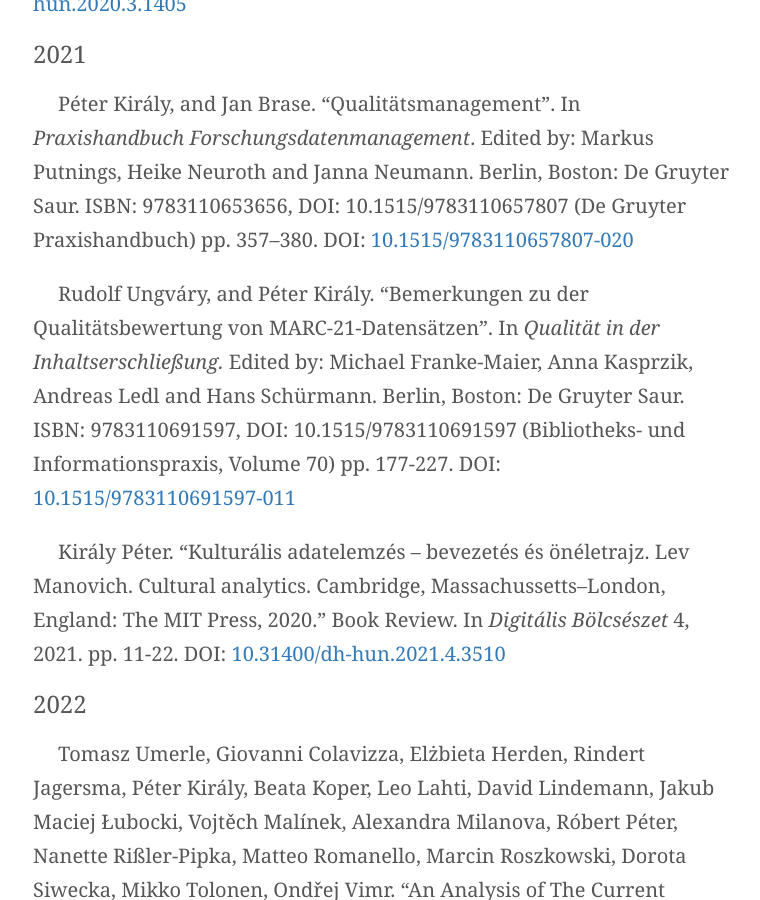
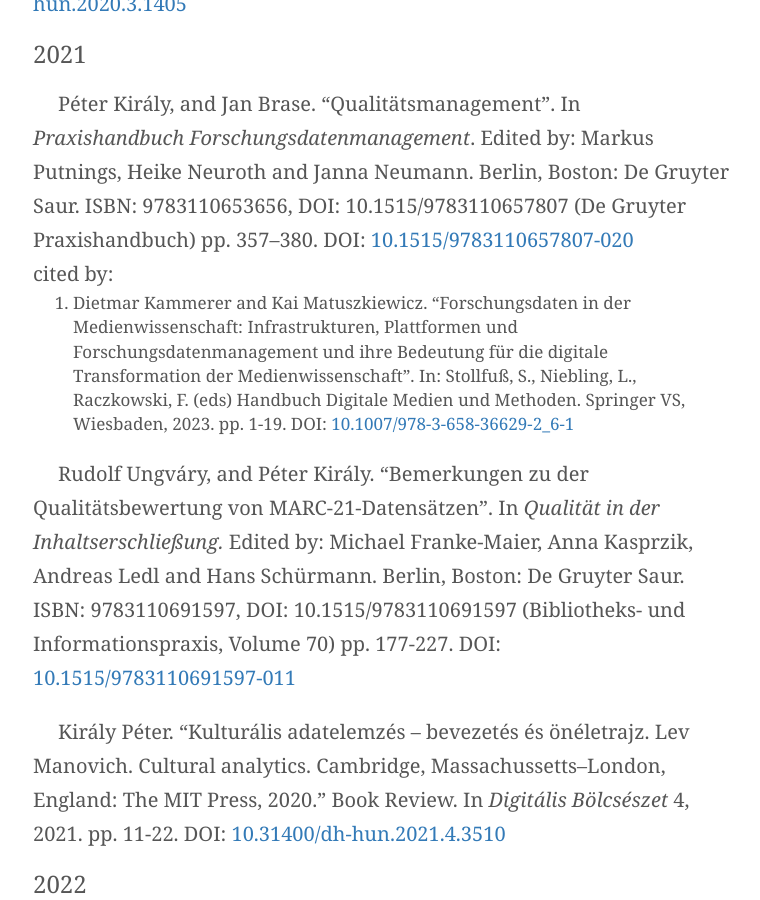
Before and after one commit to pkiraly/pkiraly.github.io, a Jekyll site: the page built from about.md, in a window 1280 px wide and 900 px high, scrolled down 11933 px. Shown: the whole window, without its empty margins (257-1017 px from the left). Built offline with Jekyll 4.4.1, drawn with Linux system fonts in a browser that asks for light colours; nearby versions of some CDN libraries; some web fonts are replaced; comment, search, counter and statistics services are not loaded; some of the changed text lies outside the part shown.

Commit message:
Kammerer-Matuszkiewicz, 2023

```diff
--- a/about.md
+++ b/about.md
@@ -168,7 +168,7 @@
 6. Jakob Voß. "Datenqualität als Grundlage qualitativer Inhaltserschließung." In _Qualität in der Inhaltserschließung._ Edited by: Michael Franke-Maier, Anna Kasprzik, Andreas Ledl and Hans Schürmann. Berlin, Boston: De Gruyter Saur. ISBN: 9783110691597, DOI: 10.1515/9783110691597 (Bibliotheks- und Informationspraxis, Volume 70) pp. 167-176. DOI: [10.1515/9783110691597-011](https://doi.org/10.1515/9783110691597-010)
 7. Vyacheslav Zavalin, Oksana L. Zavalina and Rachel Safa. "Patterns of Subject Metadata Change in MARC 21 Bibliographic Records for Video Recordings." _Proceedings of the Association for Information Science and Technology_ 58, no. 1 (2021): 543-547. DOI: [10.1002/pra2.494](https://doi.org/10.1002/pra2.494)
 8. Evan Bryer, Theppatorn Rhujittawiwat, John R. Rose, and Colin F. Wilder. "Improvement of Clustering Algorithms by Implementation of Spelling Based Ranking." _IADIS International Journal on Computer Science and Information Systems_ 2021. Vol. 16, No. 2, pp. 45-60. ISSN: 1646-3692. [iadisportal.org](http://www.iadisportal.org/ijcsis/papers/2021160204.pdf)
-9. Tomasz Umerle and Vojtěch Malínek. "Literarybibliography. eu—modelový příklad pro tvorbu mezinárodní oborové bibliografie." _Ceska Literatura_  70(2022):5. pp. 579--595. DOI: [10.51305/cl.2022.05.03](https://doi.org/10.51305/cl.2022.05.03)
+9. Tomasz Umerle and Vojtěch Malínek. "Literarybibliography.eu — modelový příklad pro tvorbu mezinárodní oborové bibliografie." _Ceska Literatura_  70(2022):5. pp. 579--595. DOI: [10.51305/cl.2022.05.03](https://doi.org/10.51305/cl.2022.05.03)
 
 Péter Király and Marco Büchler. “A teljesség minőségjelzőként való mérése az Europeanában”. (Hungarian translation of “Measuring completeness as metadata quality metric in Europeana”) In *Digitális Bölcsészet* 2, 2019. pp. 57-76. DOI: [10.31400/dh-hun.2019.2.388](https://doi.org/10.31400/dh-hun.2019.2.388)
 
@@ -180,7 +180,9 @@
 
 ### 2021
 
-Péter Király, and Jan Brase. "Qualitätsmanagement". In _Praxishandbuch Forschungsdatenmanagement_. Edited by: Markus Putnings, Heike Neuroth and Janna Neumann. Berlin, Boston: De Gruyter Saur. ISBN: 9783110653656, DOI: 10.1515/9783110657807 (De Gruyter Praxishandbuch) pp. 357–380. DOI: [10.1515/9783110657807-020](https://doi.org/10.1515/9783110657807-020)
+Péter Király, and Jan Brase. "Qualitätsmanagement". In _Praxishandbuch Forschungsdatenmanagement_. Edited by: Markus Putnings, Heike Neuroth and Janna Neumann. Berlin, Boston: De Gruyter Saur. ISBN: 9783110653656, DOI: 10.1515/9783110657807 (De Gruyter Praxishandbuch) pp. 357–380. DOI: [10.1515/9783110657807-020](https://doi.org/10.1515/9783110657807-020)<br/>
+cited by:<br/>
+1. Dietmar Kammerer and Kai Matuszkiewicz. "Forschungsdaten in der Medienwissenschaft: Infrastrukturen, Plattformen und Forschungsdatenmanagement und ihre Bedeutung für die digitale Transformation der Medienwissenschaft". In: Stollfuß, S., Niebling, L., Raczkowski, F. (eds) Handbuch Digitale Medien und Methoden. Springer VS, Wiesbaden, 2023. pp. 1-19. DOI: [10.1007/978-3-658-36629-2_6-1](https://doi.org/10.1007/978-3-658-36629-2_6-1)
 
 Rudolf Ungváry, and Péter Király. "Bemerkungen zu der Qualitätsbewertung von MARC-21-Datensätzen". In _Qualität in der Inhaltserschließung._ Edited by: Michael Franke-Maier, Anna Kasprzik, Andreas Ledl and Hans Schürmann. Berlin, Boston: De Gruyter Saur. ISBN: 9783110691597, DOI: 10.1515/9783110691597 (Bibliotheks- und Informationspraxis, Volume 70) pp. 177-227. DOI: [10.1515/9783110691597-011](https://doi.org/10.1515/9783110691597-011)
 
```
